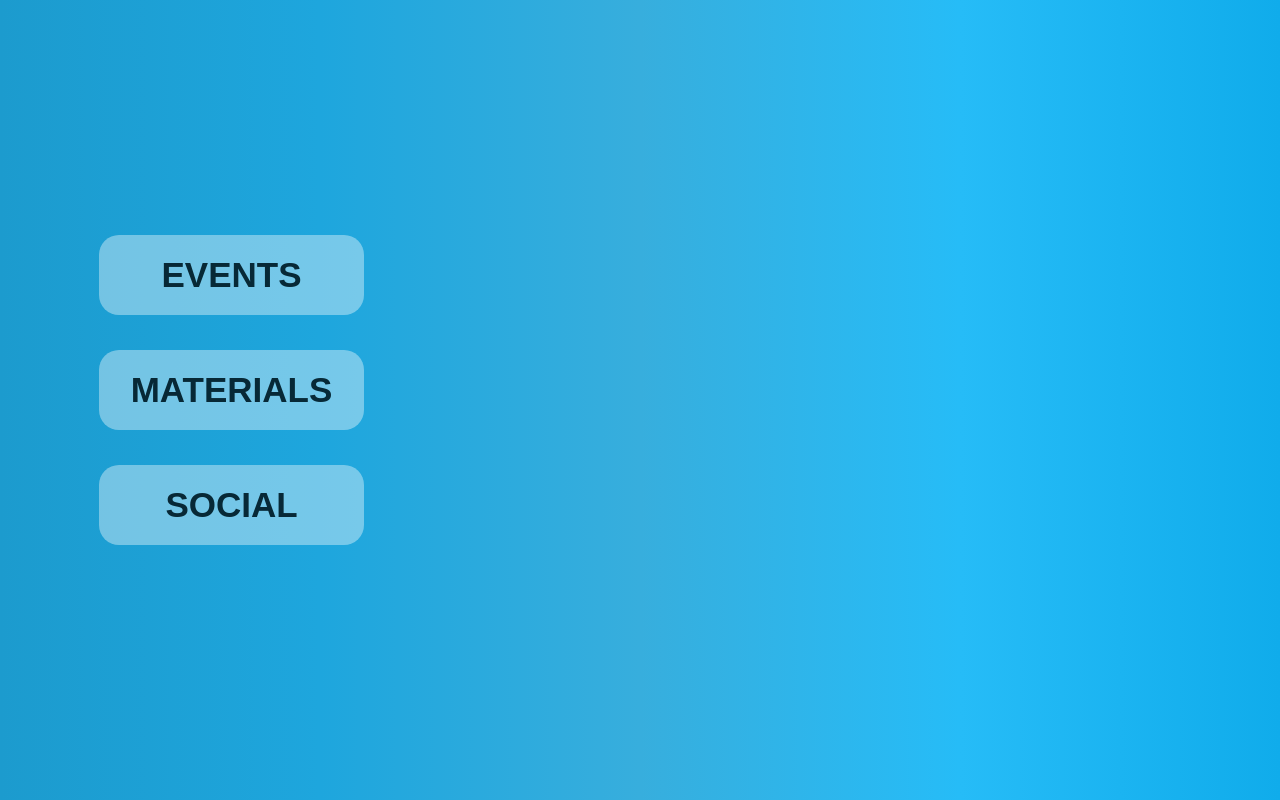
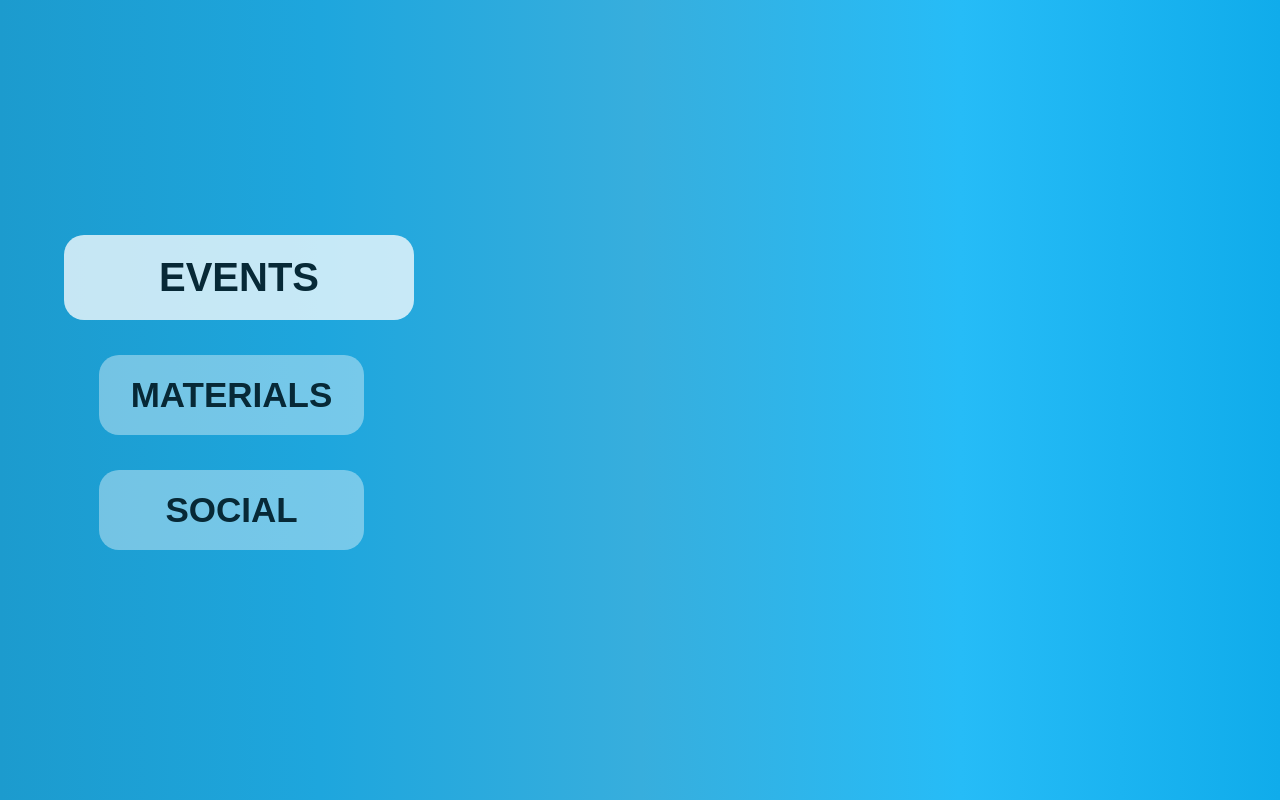
Before and after one commit to shinesanthosh/tinkerhub-web, a Next.js app: page /events in a window 1280 px wide. Built offline with nearby package versions, Linux system fonts and the light colour scheme.

Commit message:
Persistent button

```diff
--- a/src/Layout/Layout.js
+++ b/src/Layout/Layout.js
@@ -21,7 +21,7 @@ const Layout = (props) => {
           {props.children}
         </div>
         <div className={[classes.navcont, classes.rightal].join(' ')}>
-          <Navi mode={props.mode} />
+          <Navi mode={props.mode} page={props.page} />
         </div>
       </div>
     )
--- a/src/Style/navi.module.css
+++ b/src/Style/navi.module.css
@@ -47,7 +47,7 @@
   text-align: center;
 }
 
-.navbox2 > a {
+.nr {
   display: block;
   text-align: center;
   text-decoration: none;
@@ -74,3 +74,14 @@
   left: 0;
   margin-left: 0;
 }
+
+.crpage {
+  background: #fff;
+  font-size: 40px;
+  padding-left: 25px;
+  padding-right: 25px;
+  width: 100%;
+  position: relative;
+  left: 0;
+  margin-left: 0;
+}
--- a/src/components/Navi.js
+++ b/src/components/Navi.js
@@ -25,13 +25,37 @@ const Navi = (props) => {
       <div>
         <div className={classes.navbox2}>
           <Link href="/events">
-            <a>EVENTS</a>
+            <a
+              className={
+                props.page == '1'
+                  ? [classes.crpage, classes.nr].join(' ')
+                  : classes.nr
+              }
+            >
+              EVENTS
+            </a>
           </Link>
           <Link href="#">
-            <a>MATERIALS</a>
+            <a
+              className={
+                props.page == '2'
+                  ? [classes.crpage, classes.nr].join(' ')
+                  : classes.nr
+              }
+            >
+              MATERIALS
+            </a>
           </Link>
           <Link href="#">
-            <a>SOCIAL</a>
+            <a
+              className={
+                props.page == '3'
+                  ? [classes.crpage, classes.nr].join(' ')
+                  : classes.nr
+              }
+            >
+              SOCIAL
+            </a>
           </Link>
         </div>
       </div>
--- a/src/pages/events.js
+++ b/src/pages/events.js
@@ -5,7 +5,7 @@ import Layout from '../Layout/Layout'
 const Events = () => {
   return (
     <div>
-      <Layout mode="0"></Layout>
+      <Layout mode="0" page="1"></Layout>
     </div>
   )
 }
```
